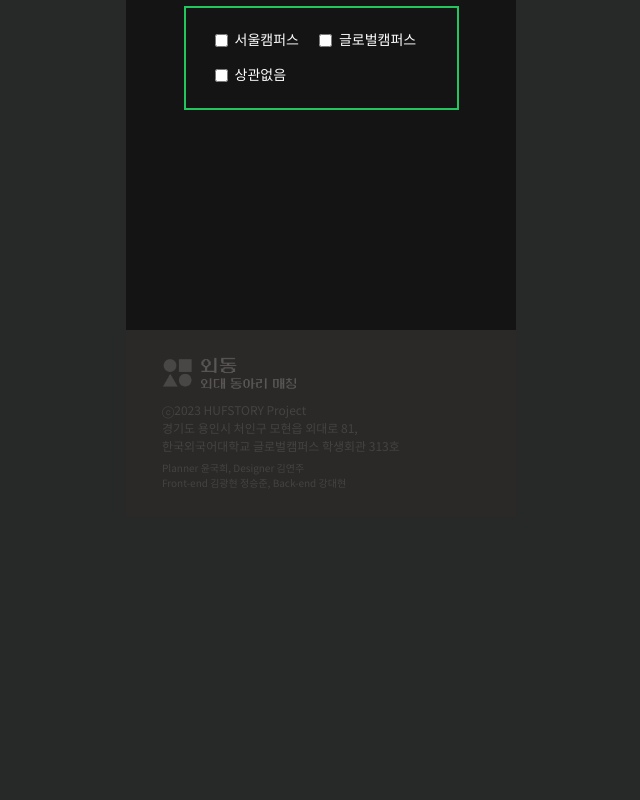
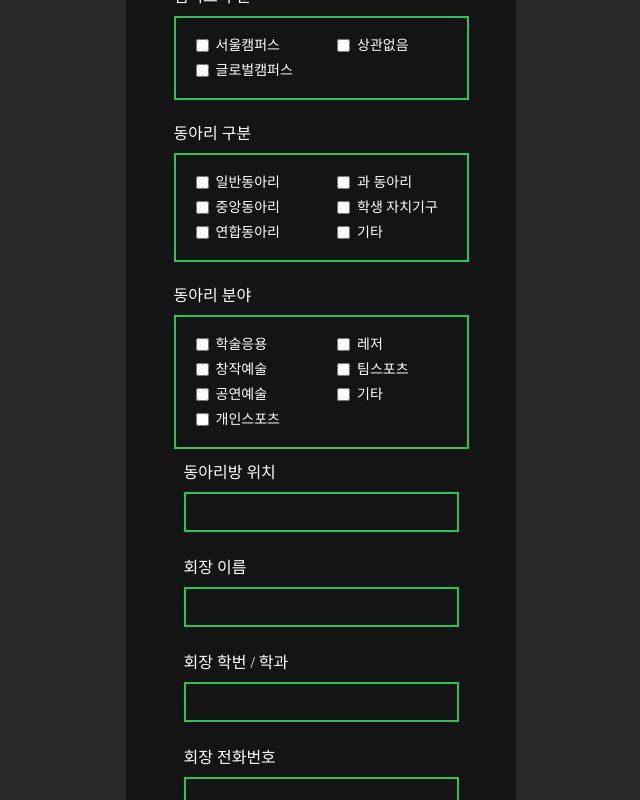
Before and after one commit to hufstory/oedong_front, a React (Create React App) app: page /enroll in a window 1280 px wide. Shown: the part 600-1400 px from the top of the page, without its empty margins (319-959 px from the left). Before the commit the page ends 1117 px from the top, so only its background shows below. Built offline with nearby package versions, Linux system fonts and the light colour scheme; a small style sheet from the web is missing.

Commit message:
Fix: CheckBox component
2열로 정렬 안되던 오류 수정

```diff
--- a/src/components/CheckBox.js
+++ b/src/components/CheckBox.js
@@ -1,6 +1,7 @@
 const CheckBox = (props) => {
   const checkBoxItems = props.item.map((checkBox) => (
-    <span>
+    <div className="flex-row items-start justify-start">
+      <div className="flex-row items-start justify-start">
         <input
           type="checkbox"
           className="form-checkbox text-green-500 rounded-full mr-[7px] relative"
@@ -14,22 +15,21 @@ const CheckBox = (props) => {
         >
           {checkBox}
         </label>
-    </span>
+      </div>
+    </div>
   ));
 
   const firstCol = checkBoxItems.slice(0, Math.ceil(checkBoxItems.length / 2));
   const secondCol = checkBoxItems.slice(Math.ceil(checkBoxItems.length / 2));
 
   return (
-    <div>
+    <div className="mt-[10px] mb-[10px]">
       <label className="text-white text-[16px] font-main" htmlFor="text">
         {props.label}
       </label>
-      <div className="container w-[275px] min-h-[40px] mt-[7px] pl-[29px] pt-[20px] pb-[20px] mx-auto flex flex-col items-start justify-start border-green border-2 bg-main-black">
-        <div>
-          <div className="flex-1 mb-[10px]">{firstCol}</div>
-          <div className="flex-1">{secondCol}</div>
-        </div>
+      <div className="w-[295px] min-h-[40px] mt-[7px] pl-[20px] pt-[15px] pb-[15px] flex flex-row items-start justify-center border-green border-2 bg-main-black">
+        <div className="w-1/2 mr-[12px]">{firstCol}</div>
+        <div className="w-1/2">{secondCol}</div>
       </div>
     </div>
   );
--- a/src/components/TextInput.js
+++ b/src/components/TextInput.js
@@ -4,7 +4,7 @@ const TextInput = (props) => {
       <label className="text-white text-[16px] font-main" htmlFor="text">
         {props.label}
       </label>
-      <div className="container w-[275px] h-[40px] mt-[7px] mb-[22px] mx-auto flex flex-col items-start justify-start border-green border-2 bg-main-black">
+      <div className="container w-[275px] h-[40px] mt-[7px] mb-[22px] mx-auto flex flex-col items-start justify-center border-green border-2 bg-main-black">
         <div>
           <input
             type="text"
--- a/src/pages/EnrollClub/EnrollForm.js
+++ b/src/pages/EnrollClub/EnrollForm.js
@@ -4,7 +4,7 @@ import CheckBox from "../../components/CheckBox";
 
 const EnrollForm = () => {
   return (
-    <div className="container w-[390px] min-h-[100vh] mx-auto flex flex-col items-center justify-start bg-main-black">
+    <div className="container w-[390px] mx-auto flex flex-col items-center justify-start bg-main-black">
       <img
         className="w-[253px] mt-[40px] mb-[45px]"
         src={setimage}
@@ -12,9 +12,37 @@ const EnrollForm = () => {
       />
       <TextInput label="동아리 이름" />
       <CheckBox
-        label="동아리 구분"
+        label="캠퍼스 구분"
         item={["서울캠퍼스", "글로벌캠퍼스", "상관없음"]}
       />
+      <CheckBox
+        label="동아리 구분"
+        item={[
+          "일반동아리",
+          "중앙동아리",
+          "연합동아리",
+          "과 동아리",
+          "학생 자치기구",
+          "기타",
+        ]}
+      />
+      <CheckBox
+        label="동아리 분야"
+        item={[
+          "학술응용",
+          "창작예술",
+          "공연예술",
+          "개인스포츠",
+          "레저",
+          "팀스포츠",
+          "기타",
+        ]}
+      />
+      <TextInput label="동아리방 위치" />
+      <TextInput label="회장 이름" />
+      <TextInput label="회장 학번 / 학과" />
+      <TextInput label="회장 전화번호" />
+      <TextInput label="동아리 간략한 소개" />
     </div>
   );
 };
```
Lines whose indentation alone changed are shown as unchanged.
